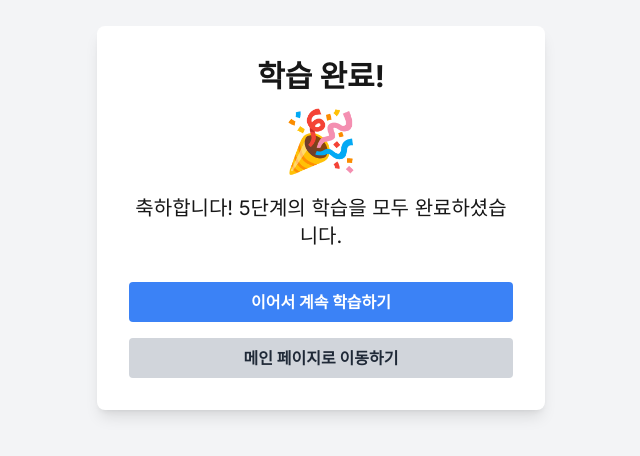
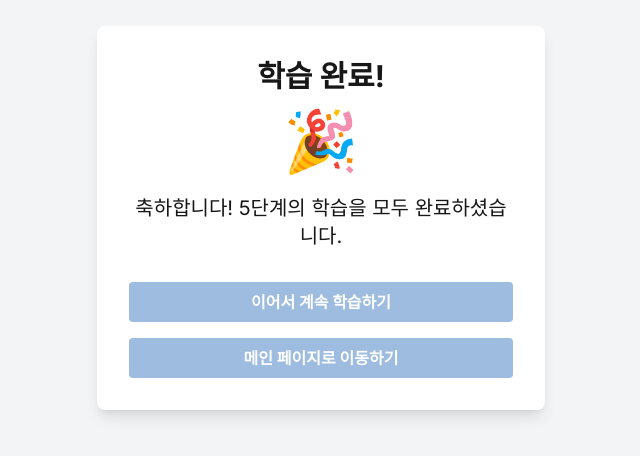
Before and after one commit to tinon1004/LookNLearn, a Next.js app: page /main/completion in a window 1280 px wide. Shown: the part 182-638 px from the top of the page, without its empty margins (319-959 px from the left). Built offline with nearby package versions, Linux system fonts and the light colour scheme.

Commit message:
Design: change the buttons color

```diff
--- a/src/app/main/completion/CompletionPage.tsx
+++ b/src/app/main/completion/CompletionPage.tsx
@@ -26,13 +26,13 @@ export default function LearningCompletionPage() {
         <div className="space-y-4">
           <button
             onClick={handleContinueLearning}
-            className="bg-blue-500 hover:bg-blue-600 text-white font-bold py-2 px-4 rounded w-full transition duration-300"
+            className="bg-[#9EBCDF] hover:bg-[#8BAACE] text-white font-bold py-2 px-4 rounded w-full transition duration-300"
           >
             이어서 계속 학습하기
           </button>
           <button
             onClick={handleGoToMainPage}
-            className="bg-gray-300 hover:bg-gray-400 text-gray-800 font-bold py-2 px-4 rounded w-full transition duration-300"
+            className="bg-[#9EBCDF] hover:bg-[#8BAACE] text-white font-bold py-2 px-4 rounded w-full transition duration-300"
           >
             메인 페이지로 이동하기
           </button>
--- a/src/app/page.tsx
+++ b/src/app/page.tsx
@@ -54,7 +54,7 @@ export default function LandingPage() {
 
           <button
             onClick={MovePage}
-            className="w-60 px-3 py-2 border border-transparent text-base font-medium rounded-md text-white bg-indigo-600 hover:bg-indigo-700"
+            className="w-60 px-3 py-2 border border-transparent text-base font-medium rounded-md text-white bg-[#9EBCDF] hover:bg-[#8BAACE] transition duration-300"
           >
             로그인
           </button>
```
